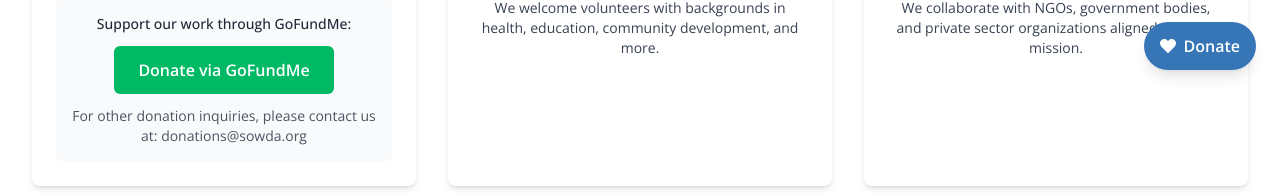
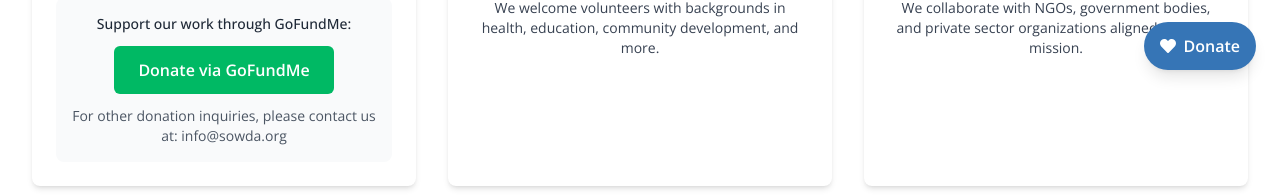
Before and after one commit to SaidIbraahim/SOWDA, a React (Vite) app: page /support in a window 1280 px wide. Shown: the part 706-902 px from the top of the page. Built offline with nearby package versions, Linux system fonts and the light colour scheme.

Commit message:
Corrected some info on the page

```diff
--- a/src/pages/AboutPage.jsx
+++ b/src/pages/AboutPage.jsx
@@ -20,7 +20,7 @@ const AboutPage = () => {
             <div>
               <h2 className="text-3xl font-bold mb-6">Our Story</h2>
               <p className="text-gray-700 mb-4">
-                Somali Women Development Agency (SOWDA) was founded in 2010 by a dedicated group of
+                Somali Women Development Agency (SOWDA) was founded in 1999 by a dedicated group of
                 Somali women who recognized the unique challenges faced by women and children in their
                 communities.
               </p>
--- a/src/pages/SupportPage.jsx
+++ b/src/pages/SupportPage.jsx
@@ -85,7 +85,7 @@ const SupportPage = () => {
                   Donate via GoFundMe
                 </a>
                 <p className="text-sm text-gray-600 mt-3">
-                  For other donation inquiries, please contact us at: donations@sowda.org
+                  For other donation inquiries, please contact us at: info@sowda.org
                 </p>
               </div>
             </div>
```
